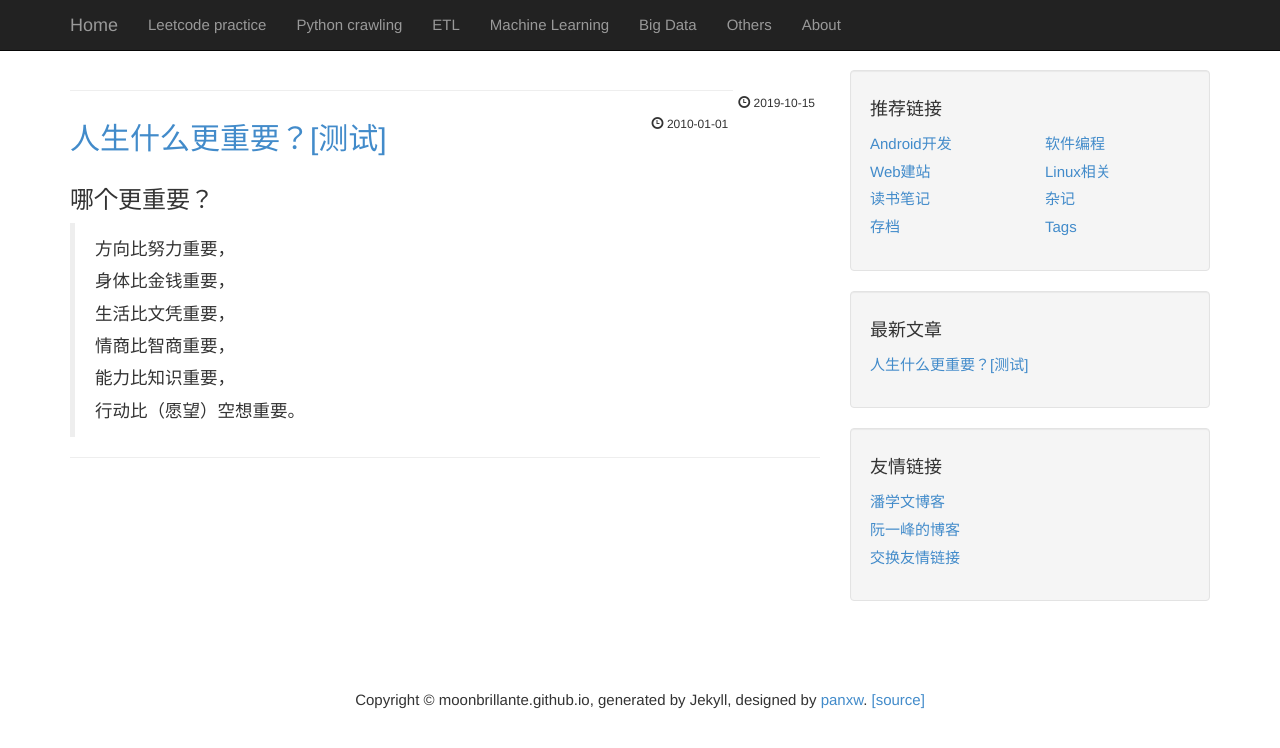
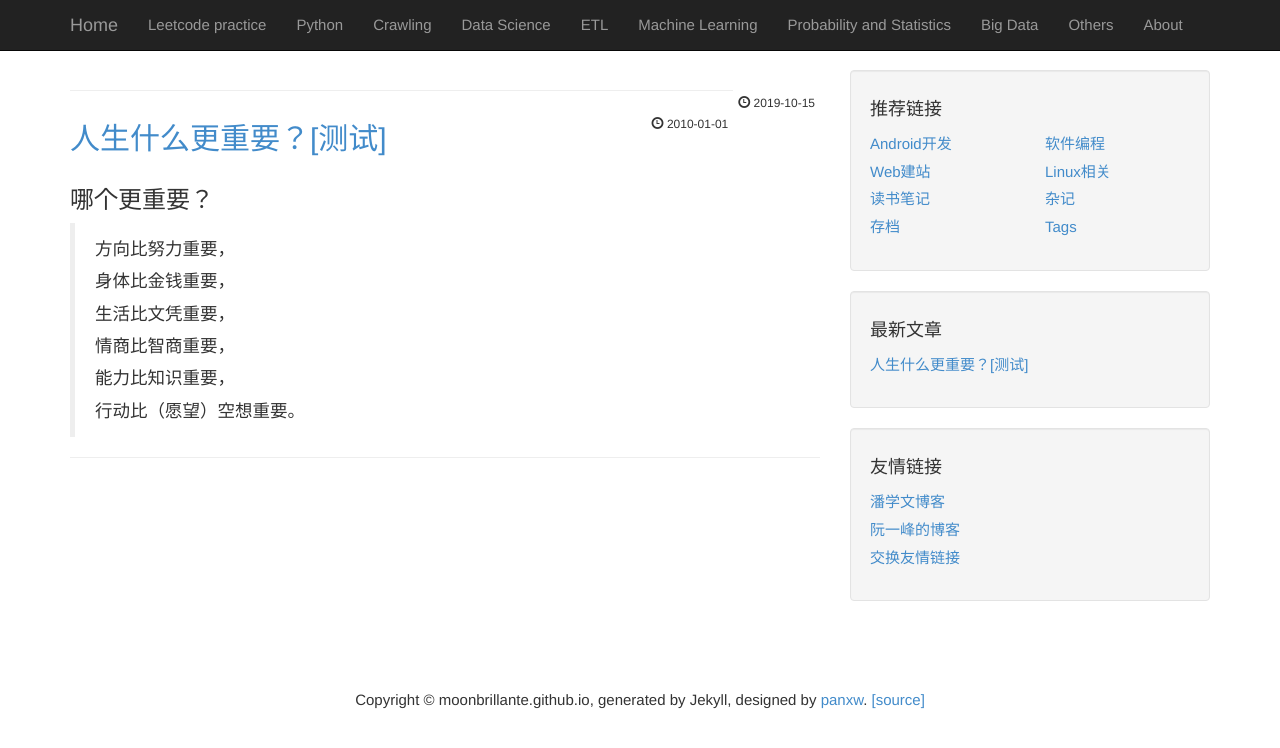
Before and after one commit to MoonBrillante/moonbrillante.github.io, a Jekyll site: the page built from index.html, in a window 1280 px wide. Shown: the top 748 px of the page. Built offline with Jekyll 4.4.1, drawn with Linux system fonts in a browser that asks for light colours; the list of posts is cut into pages by our own code; part of the change alters nothing that is shown.

Commit message:
Update _config.yml

```diff
--- a/_config.yml
+++ b/_config.yml
@@ -10,11 +10,14 @@ name: "My Blog"
 url: moonbrillante.github.io
 domain: moonbrillante.github.io
 all_categories: [
-["leetcode","Leetcode practice","/posts/android.html"],
-["python crawling","Python crawling","/posts/program.html"],
-["etl", "ETL","/posts/web.html"],
-["machine learniing","Machine Learning","/posts/linux.html"],
-["big data","Big Data","/posts/read.html"],
+["leetcode","Leetcode practice","/posts/leetcode.html"],
+["python","Python","/posts/python.html"],
+["crawling","Crawling","/posts/crawling.html"],
+["data science","Data Science","/posts/data_science.html"],
+["etl", "ETL","/posts/etl.html"],
+["machine learniing","Machine Learning","/posts/machine_learning.html"],
+["probability statistics","Probability and Statistics","/posts/probability_statistics.html"],
+["big data","Big Data","/posts/big_data.html"],
 ["other","Others","/posts/other.html"],
 ["about","About","/about.html"]
 ]
```
